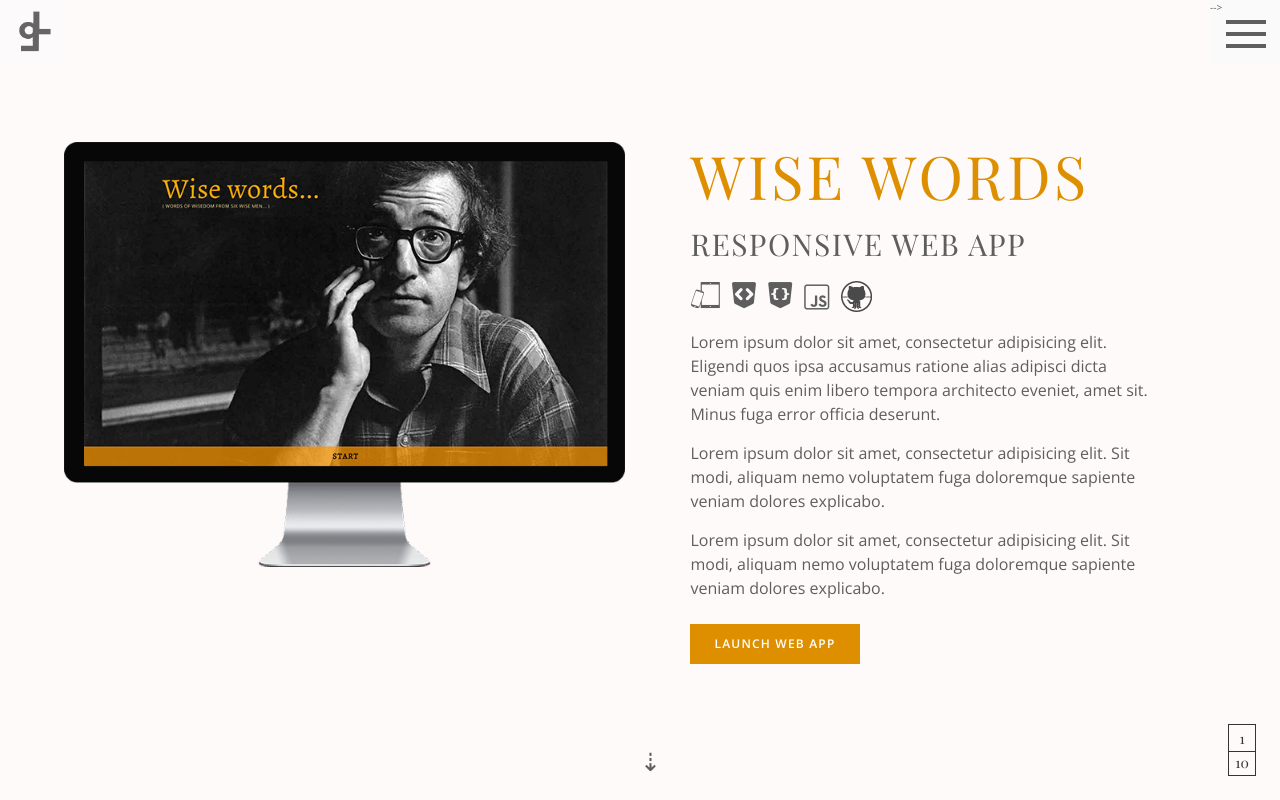
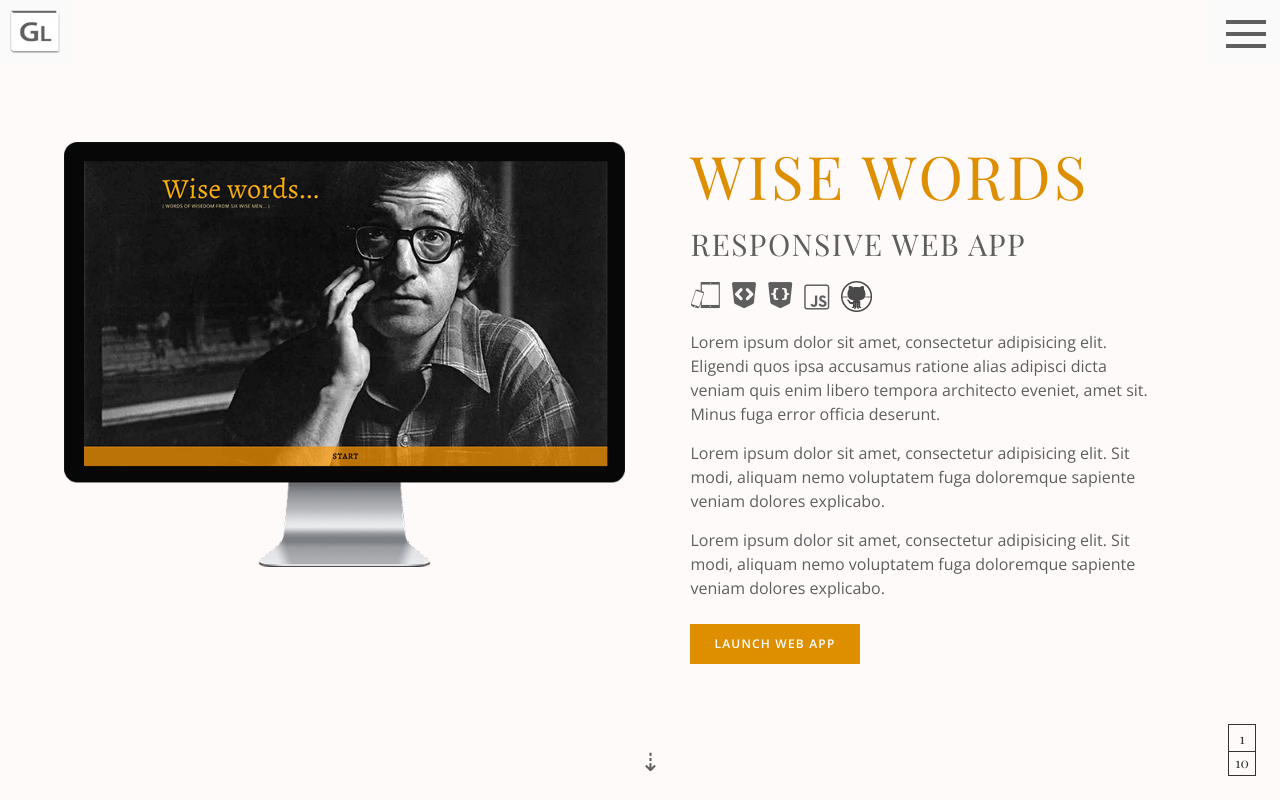
Before and after one commit to gerleone73/fullpagePortfolio, a PHP site: page / in a window 1280 px wide. Run offline with PHP 8.4, Linux system fonts and the light colour scheme; some libraries are stand-ins or nearby versions; some web fonts are replaced.

Commit message:
logo redo

```diff
--- a/css/styles.css
+++ b/css/styles.css
@@ -982,7 +982,7 @@ border:#333;
  color:#5e5e5e;
  width: 70px;
   height: 65px;
-  opacity:0.75;
+
   background-color: rgba(250,250,250, .75)
 }
 
--- a/index.html
+++ b/index.html
@@ -25,8 +25,8 @@
         <span></span>
     </div>
       </div>
-      <img src="images/gl.png" class="Gl">-->
-     <!--<img src="images/icon_072.png" class="Gl">-->
+
+     <img src="images/icon_072.png" class="Gl">
      <!--<h1 class="Gl">gL</h1>-->
   </div>
 
```
Also changed, not shown: images/glred.png (added).
